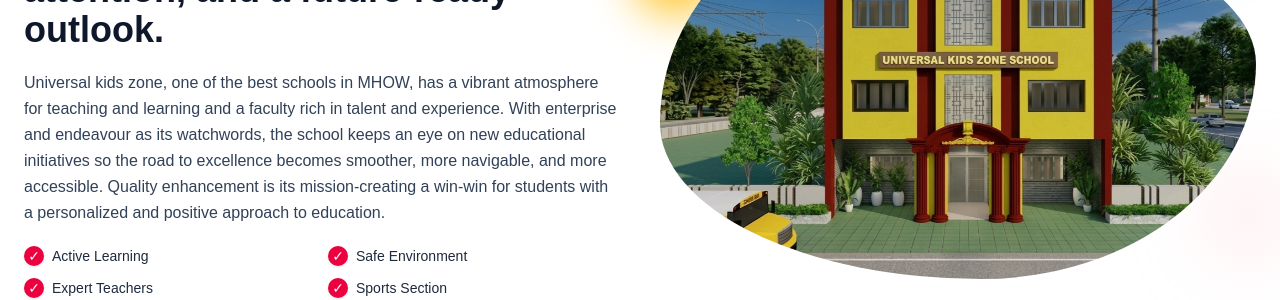
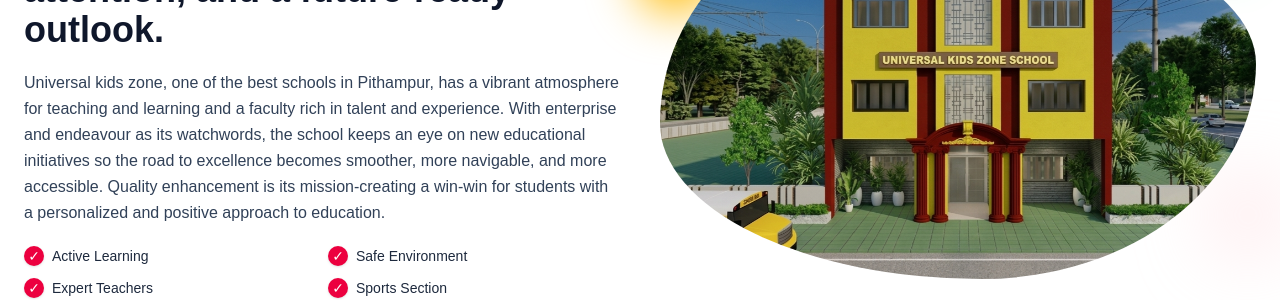
Before and after one commit to developerayushpal01-hash/universalkidszone, a Next.js app: page / in a window 1280 px wide. Shown: the part 807-1107 px from the top of the page. Built offline with nearby package versions, Linux system fonts and the light colour scheme.

Commit message:
27/04/2026

```diff
--- a/app/Home/page.tsx
+++ b/app/Home/page.tsx
@@ -226,7 +226,7 @@
             Vibrant campus, personal attention, and a future-ready outlook.
           </h2>
           <p className="text-base leading-relaxed text-slate-700">
-           Universal kids zone, one of the best schools in MHOW, has a vibrant
+           Universal kids zone, one of the best schools in Pithampur, has a vibrant
             atmosphere for teaching and learning and a faculty rich in talent and
             experience. With enterprise and endeavour as its watchwords, the school
             keeps an eye on new educational initiatives so the road to excellence
```
